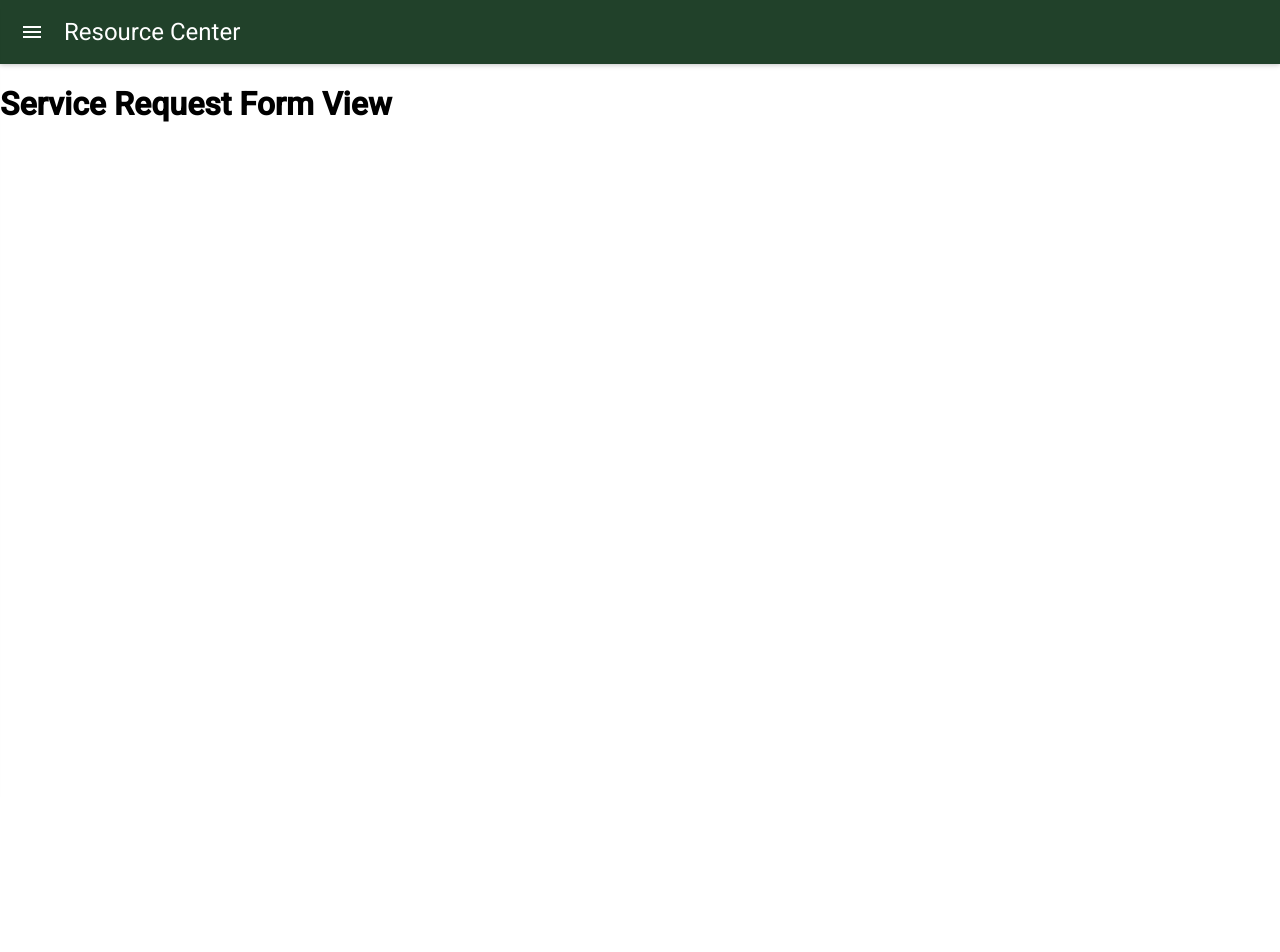
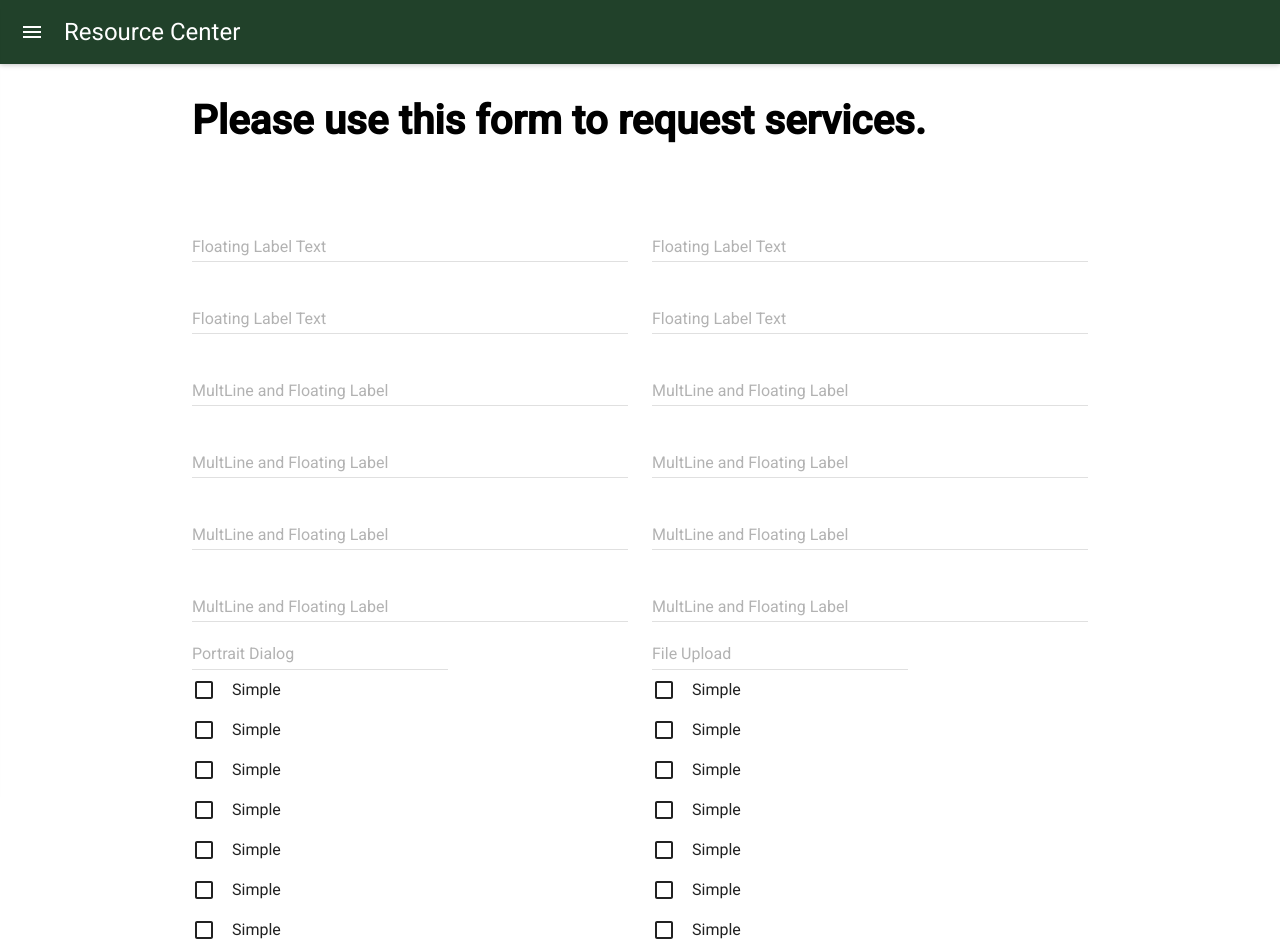
Before and after one commit to leogsouza/resource-center, a React (Create React App) app: page /service-request-form in a window 1280 px wide. Shown: the top 952 px of the page. Before the commit the page ends 800 px from the top, so only its background shows below. Built offline with nearby package versions, Linux system fonts and the light colour scheme; what react-tap-event-plugin would draw is missing.

Commit message:
Add request form fields

```diff
--- a/src/views/ServiceRequest.js
+++ b/src/views/ServiceRequest.js
@@ -1,8 +1,135 @@
 import React, { Component } from 'react'
+import TextField from 'material-ui/TextField'
+import DatePicker from 'material-ui/DatePicker'
+import Checkbox from 'material-ui/Checkbox'
+import RaisedButton from '../components/MaterializeRaisedButton'
+
+const styles = {
+  block: {
+    maxWidth: 250
+  },
+  checkbox: {
+    marginBottom: 16
+  }
+}
 
 class ServiceRequest extends Component {
   render () {
-    return <h1>Service Request Form View</h1>
+    return (
+      <div className='container'>
+        <div className='row'>
+          <div className='col s12 flow-text'>
+            <h2>Please use this form to request services.</h2>
+          </div>
+        </div>
+        <div className='row'>
+          <div className='col s12 m6'>
+            <TextField floatingLabelText='Floating Label Text' fullWidth />
+          </div>
+          <div className='col s12 m6'>
+            <TextField floatingLabelText='Floating Label Text' fullWidth />
+          </div>
+          <div className='col s12 m6'>
+            <TextField floatingLabelText='Floating Label Text' fullWidth />
+          </div>
+          <div className='col s12 m6'>
+            <TextField floatingLabelText='Floating Label Text' fullWidth />
+          </div>
+          <div className='col s12 m6'>
+            <TextField
+              floatingLabelText='MultLine and Floating Label'
+              multiLine
+              row={2}
+              fullWidth
+            />
+          </div>
+          <div className='col s12 m6'>
+            <TextField
+              floatingLabelText='MultLine and Floating Label'
+              multiLine
+              row={2}
+              fullWidth
+            />
+          </div>
+          <div className='col s12 m6'>
+            <TextField
+              floatingLabelText='MultLine and Floating Label'
+              multiLine
+              row={2}
+              fullWidth
+            />
+          </div>
+          <div className='col s12 m6'>
+            <TextField
+              floatingLabelText='MultLine and Floating Label'
+              multiLine
+              row={2}
+              fullWidth
+            />
+          </div>
+          <div className='col s12 m6'>
+            <TextField
+              floatingLabelText='MultLine and Floating Label'
+              multiLine
+              row={2}
+              fullWidth
+            />
+          </div>
+          <div className='col s12 m6'>
+            <TextField
+              floatingLabelText='MultLine and Floating Label'
+              multiLine
+              row={2}
+              fullWidth
+            />
+          </div>
+          <div className='col s12 m6'>
+            <TextField
+              floatingLabelText='MultLine and Floating Label'
+              multiLine
+              row={2}
+              fullWidth
+            />
+          </div>
+          <div className='col s12 m6'>
+            <TextField
+              floatingLabelText='MultLine and Floating Label'
+              multiLine
+              row={2}
+              fullWidth
+            />
+          </div>
+          <div className='col s12 m6'>
+            <DatePicker hintText='Portrait Dialog' />
+          </div>
+          <div className='col s12 m6'>
+            <DatePicker hintText='File Upload' />
+          </div>
+          <div className='col s12 m6'>
+            <Checkbox label='Simple' style={styles.checkbox} />
+            <Checkbox label='Simple' style={styles.checkbox} />
+            <Checkbox label='Simple' style={styles.checkbox} />
+            <Checkbox label='Simple' style={styles.checkbox} />
+            <Checkbox label='Simple' style={styles.checkbox} />
+            <Checkbox label='Simple' style={styles.checkbox} />
+            <Checkbox label='Simple' style={styles.checkbox} />
+          </div>
+          <div className='col s12 m6'>
+            <Checkbox label='Simple' style={styles.checkbox} />
+            <Checkbox label='Simple' style={styles.checkbox} />
+            <Checkbox label='Simple' style={styles.checkbox} />
+            <Checkbox label='Simple' style={styles.checkbox} />
+            <Checkbox label='Simple' style={styles.checkbox} />
+            <Checkbox label='Simple' style={styles.checkbox} />
+            <Checkbox label='Simple' style={styles.checkbox} />
+          </div>
+          <div className='col s12'>
+            <RaisedButton label='Submit' primary />
+            <Checkbox label='Simple' style={styles.checkbox} />
+          </div>
+        </div>
+      </div>
+    )
   }
 }
 
```
